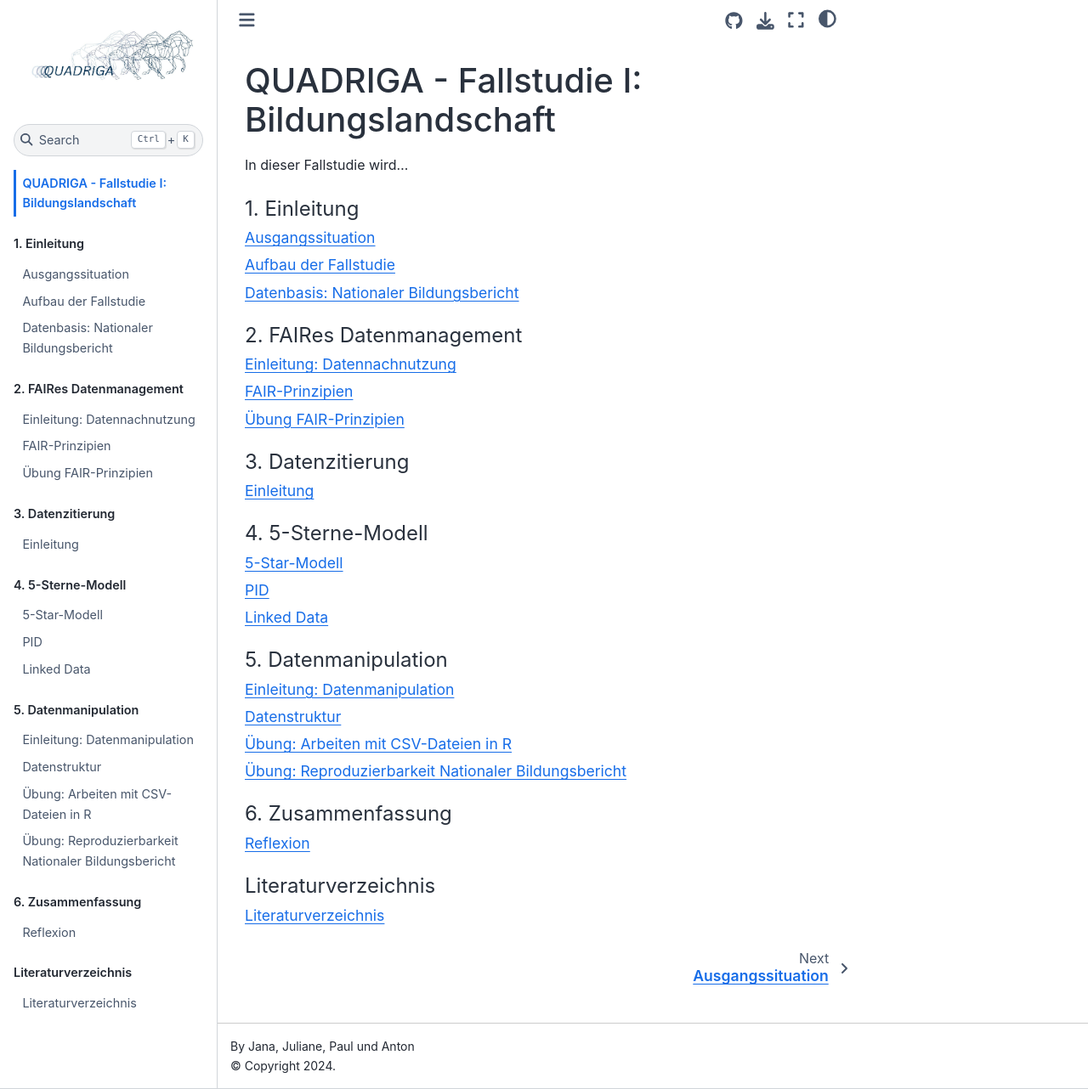
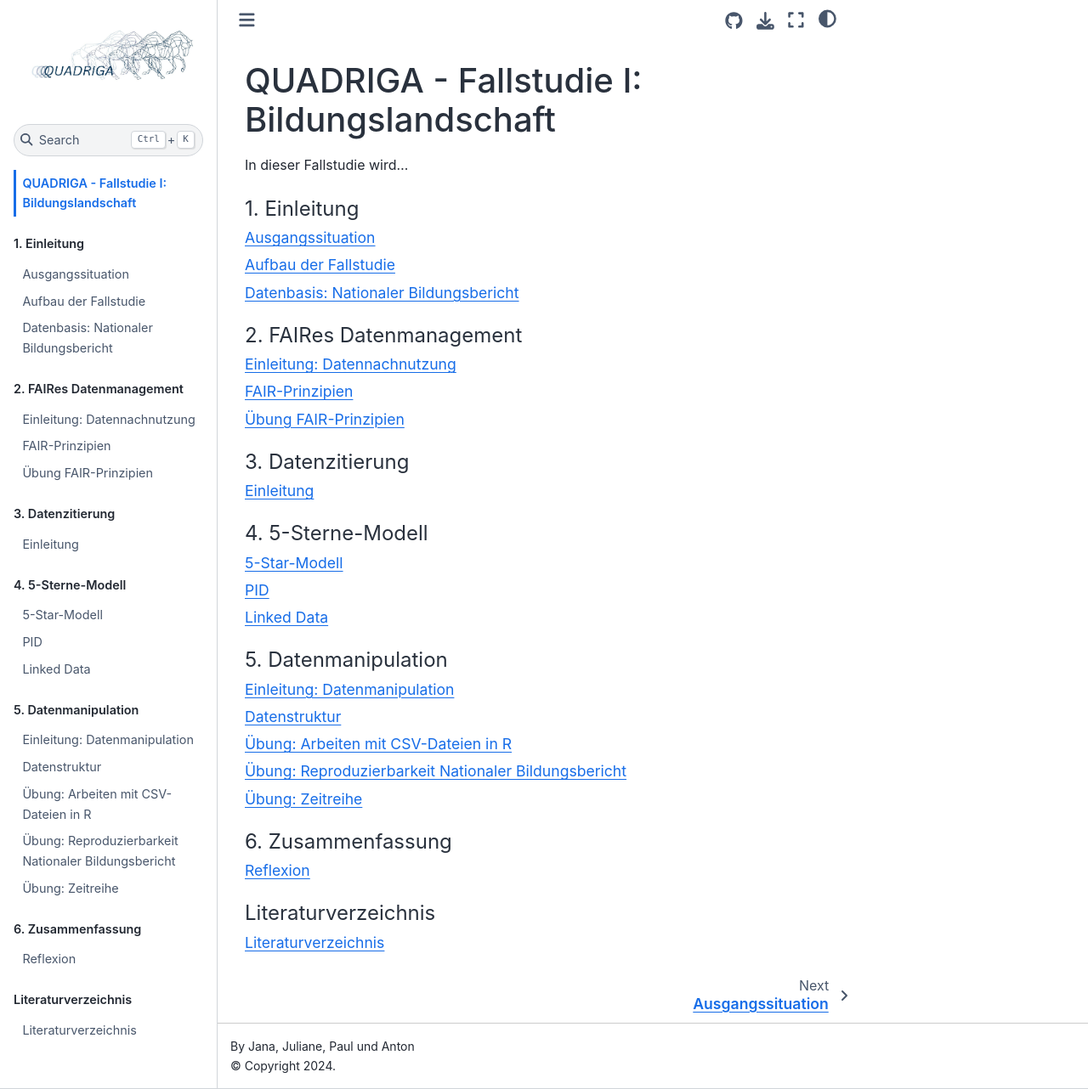
Before and after one commit to quadriga-dk/Tabelle-Fallstudie-1, a Jupyter Book: the page built from Markdown/Intro.md, in a window 1280 px wide and 1282 px high. Shown: the whole window at 85% size. Built offline with Jupyter Book 1.0.4 settings and Sphinx 7.4.7 and the Sphinx Book theme 1.1.4, drawn with Linux system fonts in a browser that asks for light colours.

Commit message:
Update _toc.yml

```diff
--- a/_toc.yml
+++ b/_toc.yml
@@ -30,6 +30,7 @@ parts:
     - file: Markdown/Datenstruktur
     - file: Markdown/R_Markdown
     - file: Markdown/R_Übung_Reprodu
+    - file: Markdown/Übung_Zeitreihe_R
   - caption: 6. Zusammenfassung
     chapters:
     - file: Markdown/Reflexion
```
